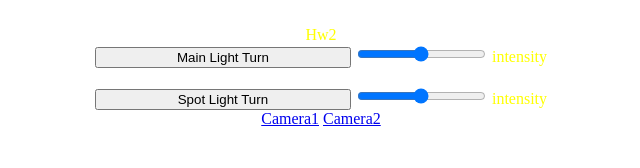
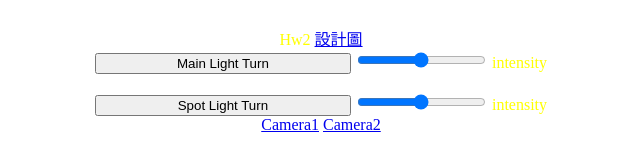
Before and after one commit to YuTangJiang/WEB3D, a plain HTML site: page W3D_hw02.html in a window 1280 px wide. Shown: the top 168 px of the page, without its empty margins (337-977 px from the left). Drawn offline with nearby package versions, Linux system fonts and the light colour scheme.

Commit message:
4/3 5:14

```diff
--- a/W3D_hw02.html
+++ b/W3D_hw02.html
@@ -22,7 +22,7 @@ body {
 </head>
 
 <body>
-<div id="info"> Hw2
+<div id="info"> Hw2 <a href="https://i.imgur.com/8ClV3QX.png">設計圖</a>
   <br>
   <button id="tView1" style="width:20%">Main Light Turn</button>
   <input type=range min=0 max=1 step=0.1 id='intensity1'> intensity    <br>
```
